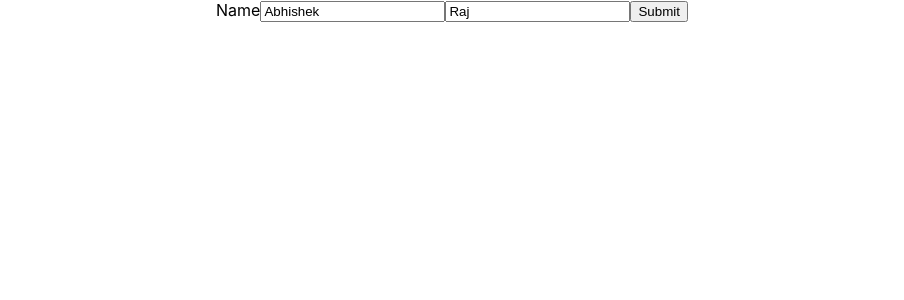
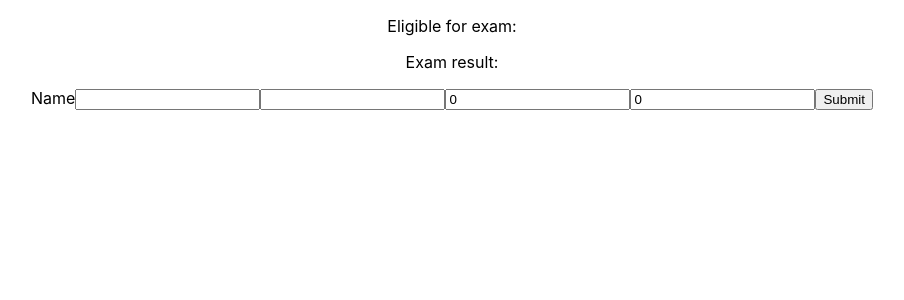
Before and after one commit to abhishekk-raj/Milestone, a React (Create React App) app: page / in a window 1280 px wide. Shown: the top 300 px of the page, without its empty margins (188-1092 px from the left). Built offline with nearby package versions, Linux system fonts and the light colour scheme.

Commit message:
React form with multiple fields

```diff
--- a/src/examples/FunctionComponent.tsx
+++ b/src/examples/FunctionComponent.tsx
@@ -4,13 +4,46 @@ interface IProps {
   propsIn: string;
 }
 
+interface IForm {
+  firstName: string;
+  lastName: string;
+  marks: number;
+  attendance: number;
+}
+
 export const FunctionComponent: React.FC<IProps> = ({ propsIn }) => {
-  const [firstName, setFirstName] = useState("Abhishek");
-  const [lastName, setLastName] = useState("Raj");
+  // const [firstName, setFirstName] = useState("Abhishek");
+  // const [lastName, setLastName] = useState("Raj");
+  const [form, setForm] = useState<IForm>({
+    firstName: "",
+    lastName: "",
+    marks: 0,
+    attendance: 0,
+  });
+  const [result, setResult] = useState("");
+  const [eligibleForExam, setEligibleForExam] = useState("");
 
   const handleSubmit = (e: any) => {
     e.preventDefault();
-    console.log({ firstName, lastName });
+  };
+
+  const handleFormChange = (event: any) => {
+    switch (event.target.name) {
+      case "marks":
+        setResult(event.target.value > 40 ? "Pass" : "Fail");
+        break;
+
+      case "attendance":
+        setEligibleForExam(
+          event.target.value > 80 ? "Eligible" : "Not Eligible"
+        );
+        break;
+    }
+
+    setForm({
+      ...form,
+      [event.target.name]: event.target.value,
+    });
   };
 
   return (
@@ -40,7 +73,7 @@ export const FunctionComponent: React.FC<IProps> = ({ propsIn }) => {
 
       {/* 2nd method to use form */}
 
-      <form onSubmit={handleSubmit}>
+      {/* <form onSubmit={handleSubmit}>
         <label>Name</label>
         <input
           name="firstName"
@@ -57,6 +90,44 @@ export const FunctionComponent: React.FC<IProps> = ({ propsIn }) => {
         />
 
         <button type="submit">Submit</button>
+      </form> */}
+
+      {/* 3rd method to use form to handle multiple data */}
+
+      <p>Eligible for exam: {eligibleForExam}</p>
+      <p>Exam result: {result}</p>
+
+      <form onSubmit={handleSubmit}>
+        <label>Name</label>
+        <input
+          name="firstName"
+          type="text"
+          value={form.firstName}
+          onChange={(e) => handleFormChange(e)}
+        />
+
+        <input
+          name="lastName"
+          type="text"
+          value={form.lastName}
+          onChange={(e) => handleFormChange(e)}
+        />
+
+        <input
+          name="marks"
+          type="text"
+          value={form.marks}
+          onChange={(e) => handleFormChange(e)}
+        />
+
+        <input
+          name="attendance"
+          type="text"
+          value={form.attendance}
+          onChange={(e) => handleFormChange(e)}
+        />
+
+        <button type="submit">Submit</button>
       </form>
     </div>
   );
```
Also changed, not shown: 1 other file (tests, documents, lock files or other folders).
